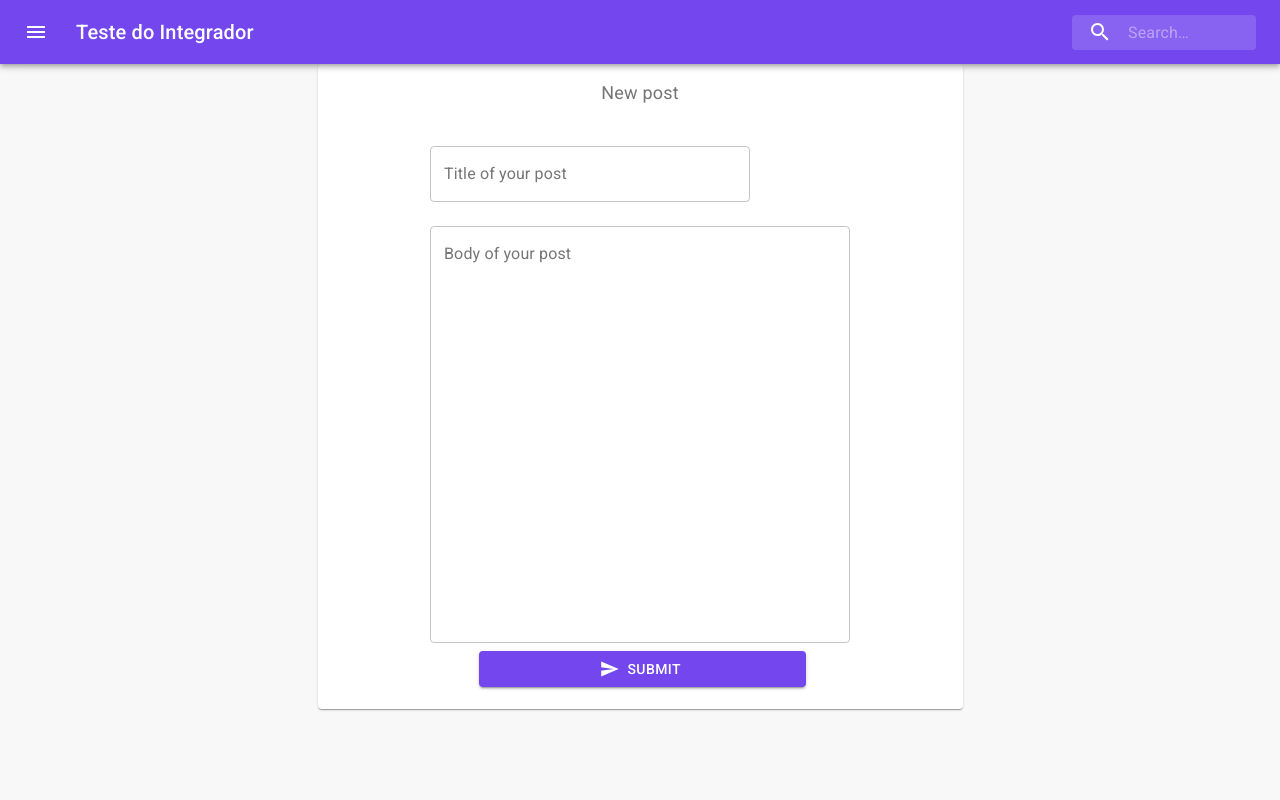
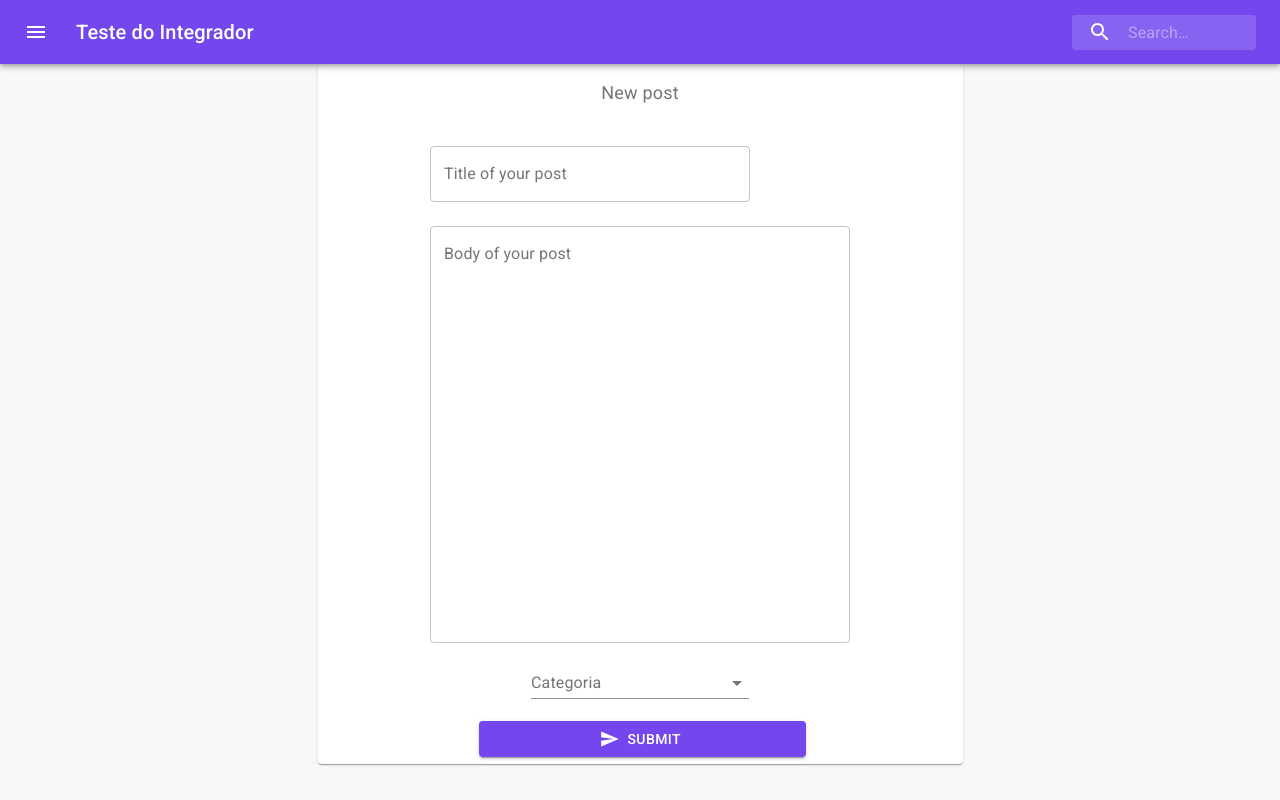
Before and after one commit to Brunodev09/blog-portfolio, a React (Create React App) app: page /new in a window 1280 px wide. Built offline with nearby package versions, Linux system fonts and the light colour scheme.

Commit message:
Categories and search filters.

```diff
--- a/src/App.js
+++ b/src/App.js
@@ -35,7 +35,8 @@ class App extends Component {
   constructor(props) {
     super(props);
     this.state = {
-      user: null
+      user: null,
+      search: ""
     }
 
   }
@@ -43,6 +44,10 @@ class App extends Component {
   onClickNav = (destination) => {
     let { history } = this.props;
     history.push(destination);
+  };
+
+  search = (char) => {
+    this.setState({search: char});
   };
 
   componentWillReceiveProps(next) {
@@ -62,13 +67,13 @@ class App extends Component {
     return (
       <Router history={this.props.history}>
         <div className="customHeader">
-          <Header user={this.state.user} onClickNav={this.onClickNav} />
+          <Header search={this.search} user={this.state.user} onClickNav={this.onClickNav} />
         </div>
         <Loader />
         <ToastContainer pauseOnHover={false} pauseOnFocusLoss={false} />
 
         <Switch>
-          <Route component={Post} exact path="/" />
+          <Route render={() => (<Post search={this.state.search} />)} exact path="/" />
           <Route component={Login} exact path="/login" />
           <Route component={New} exact path="/new" />
           <Route component={Register} exact path="/register" />
--- a/src/components/Post/Post.js
+++ b/src/components/Post/Post.js
@@ -14,24 +14,23 @@ class Post extends Component {
         super(props);
 
         this.state = {
-            posts: props.postState.posts || ["Lorem ipsum dolor sit amet, consectetur adipiscing elit. Suspendisse in maximus nisl, nec laoreet nulla. Sed hendrerit, eros ut ornare rhoncus, mi nibh aliquet est, eget gravida risus metus eget orci. Phasellus pellentesque viverra vehicula. Curabitur malesuada efficitur pharetra. Fusce at augue vitae neque dapibus pellentesque. Morbi eros nunc, facilisis in tellus a, sodales finibus lorem. Praesent turpis eros, eleifend eget venenatis eu, dapibus quis tellus. Nam aliquet, quam ut faucibus placerat, lacus urna varius libero, nec hendrerit nisl tortor a ante. Fusce laoreet hendrerit leo eget auctor. Duis purus leo, faucibus malesuada eleifend ac, rhoncus in ex.",
-            "Lorem ipsum dolor sit amet, consectetur adipiscing elit. Suspendisse in maximus nisl, nec laoreet nulla. Sed hendrerit, eros ut ornare rhoncus, mi nibh aliquet est, eget gravida risus metus eget orci. Phasellus pellentesque viverra vehicula. Curabitur malesuada efficitur pharetra. Fusce at augue vitae neque dapibus pellentesque. Morbi eros nunc, facilisis in tellus a, sodales finibus lorem. Praesent turpis eros, eleifend eget venenatis eu, dapibus quis tellus. Nam aliquet, quam ut faucibus placerat, lacus urna varius libero, nec hendrerit nisl tortor a ante. Fusce laoreet hendrerit leo eget auctor. Duis purus leo, faucibus malesuada eleifend ac, rhoncus in ex.",
-            "Lorem ipsum dolor sit amet, consectetur adipiscing elit. Suspendisse in maximus nisl, nec laoreet nulla. Sed hendrerit, eros ut ornare rhoncus, mi nibh aliquet est, eget gravida risus metus eget orci. Phasellus pellentesque viverra vehicula. Curabitur malesuada efficitur pharetra. Fusce at augue vitae neque dapibus pellentesque. Morbi eros nunc, facilisis in tellus a, sodales finibus lorem. Praesent turpis eros, eleifend eget venenatis eu, dapibus quis tellus. Nam aliquet, quam ut faucibus placerat, lacus urna varius libero, nec hendrerit nisl tortor a ante. Fusce laoreet hendrerit leo eget auctor. Duis purus leo, faucibus malesuada eleifend ac, rhoncus in ex.",
-            "Lorem ipsum dolor sit amet, consectetur adipiscing elit. Suspendisse in maximus nisl, nec laoreet nulla. Sed hendrerit, eros ut ornare rhoncus, mi nibh aliquet est, eget gravida risus metus eget orci. Phasellus pellentesque viverra vehicula. Curabitur malesuada efficitur pharetra. Fusce at augue vitae neque dapibus pellentesque. Morbi eros nunc, facilisis in tellus a, sodales finibus lorem. Praesent turpis eros, eleifend eget venenatis eu, dapibus quis tellus. Nam aliquet, quam ut faucibus placerat, lacus urna varius libero, nec hendrerit nisl tortor a ante. Fusce laoreet hendrerit leo eget auctor. Duis purus leo, faucibus malesuada eleifend ac, rhoncus in ex.",
-            "Lorem ipsum dolor sit amet, consectetur adipiscing elit. Suspendisse in maximus nisl, nec laoreet nulla. Sed hendrerit, eros ut ornare rhoncus, mi nibh aliquet est, eget gravida risus metus eget orci. Phasellus pellentesque viverra vehicula. Curabitur malesuada efficitur pharetra. Fusce at augue vitae neque dapibus pellentesque. Morbi eros nunc, facilisis in tellus a, sodales finibus lorem. Praesent turpis eros, eleifend eget venenatis eu, dapibus quis tellus. Nam aliquet, quam ut faucibus placerat, lacus urna varius libero, nec hendrerit nisl tortor a ante. Fusce laoreet hendrerit leo eget auctor. Duis purus leo, faucibus malesuada eleifend ac, rhoncus in ex.",
-            "Lorem ipsum dolor sit amet, consectetur adipiscing elit. Suspendisse in maximus nisl, nec laoreet nulla. Sed hendrerit, eros ut ornare rhoncus, mi nibh aliquet est, eget gravida risus metus eget orci. Phasellus pellentesque viverra vehicula. Curabitur malesuada efficitur pharetra. Fusce at augue vitae neque dapibus pellentesque. Morbi eros nunc, facilisis in tellus a, sodales finibus lorem. Praesent turpis eros, eleifend eget venenatis eu, dapibus quis tellus. Nam aliquet, quam ut faucibus placerat, lacus urna varius libero, nec hendrerit nisl tortor a ante. Fusce laoreet hendrerit leo eget auctor. Duis purus leo, faucibus malesuada eleifend ac, rhoncus in ex.",
-            "Lorem ipsum dolor sit amet, consectetur adipiscing elit. Suspendisse in maximus nisl, nec laoreet nulla. Sed hendrerit, eros ut ornare rhoncus, mi nibh aliquet est, eget gravida risus metus eget orci. Phasellus pellentesque viverra vehicula. Curabitur malesuada efficitur pharetra. Fusce at augue vitae neque dapibus pellentesque. Morbi eros nunc, facilisis in tellus a, sodales finibus lorem. Praesent turpis eros, eleifend eget venenatis eu, dapibus quis tellus. Nam aliquet, quam ut faucibus placerat, lacus urna varius libero, nec hendrerit nisl tortor a ante. Fusce laoreet hendrerit leo eget auctor. Duis purus leo, faucibus malesuada eleifend ac, rhoncus in ex.",
-            "Lorem ipsum dolor sit amet, consectetur adipiscing elit. Suspendisse in maximus nisl, nec laoreet nulla. Sed hendrerit, eros ut ornare rhoncus, mi nibh aliquet est, eget gravida risus metus eget orci. Phasellus pellentesque viverra vehicula. Curabitur malesuada efficitur pharetra. Fusce at augue vitae neque dapibus pellentesque. Morbi eros nunc, facilisis in tellus a, sodales finibus lorem. Praesent turpis eros, eleifend eget venenatis eu, dapibus quis tellus. Nam aliquet, quam ut faucibus placerat, lacus urna varius libero, nec hendrerit nisl tortor a ante. Fusce laoreet hendrerit leo eget auctor. Duis purus leo, faucibus malesuada eleifend ac, rhoncus in ex.",
-            "Lorem ipsum dolor sit amet, consectetur adipiscing elit. Suspendisse in maximus nisl, nec laoreet nulla. Sed hendrerit, eros ut ornare rhoncus, mi nibh aliquet est, eget gravida risus metus eget orci. Phasellus pellentesque viverra vehicula. Curabitur malesuada efficitur pharetra. Fusce at augue vitae neque dapibus pellentesque. Morbi eros nunc, facilisis in tellus a, sodales finibus lorem. Praesent turpis eros, eleifend eget venenatis eu, dapibus quis tellus. Nam aliquet, quam ut faucibus placerat, lacus urna varius libero, nec hendrerit nisl tortor a ante. Fusce laoreet hendrerit leo eget auctor. Duis purus leo, faucibus malesuada eleifend ac, rhoncus in ex.",
-
-           ]
+            posts: props.postState.posts
         }
+        this.searchState =  ""
     }
 
 
     componentWillReceiveProps(next) {
-        let { postState: {posts} } = next;
+        let { postState: {posts}, search } = next;
         this.setState({ posts });
+
+        if (this.searchState !== search) {
+            let filterCategory = this.state.posts.filter(p => (p.category || "").includes(this.props.search));
+            let filterTitle = this.state.posts.filter(p => (p.title || "").includes(this.props.search));
+            let aux = {...this.state};
+            aux.posts = [...filterTitle, ...filterCategory];
+            this.setState({posts: aux.posts});
+        }
     }
 
     componentDidMount() {
--- a/src/components/common/Header.js
+++ b/src/components/common/Header.js
@@ -79,6 +79,10 @@ function NavbarC(props) {
     const [drawer, setDrawer] = useState(false);
 
     let items = [{ link: '/', label: 'Posts' }];
+
+    const handleSearch = (char) => {
+        props.search(char);
+    };
 
     if (props.user.token) {
         if (props.user.developer) items.push({ link: '/new', label: 'New Post' });
@@ -163,6 +167,7 @@ function NavbarC(props) {
                                 input: materialClasses.inputInput
                             }}
                             inputProps={{ 'aria-label': 'search' }}
+                            onChange={(evt) => handleSearch(evt.target.value)}
                         />
 
                     </div>
--- a/src/components/common/PostCard.js
+++ b/src/components/common/PostCard.js
@@ -8,13 +8,13 @@ import Button from '@material-ui/core/Button';
 import Typography from '@material-ui/core/Typography';
 import TextField from '@material-ui/core/TextField';
 import Icon from '@material-ui/core/Icon';
-
+import Selector from "../common/Selector";
 
 
 const useStyles = makeStyles(theme => ({
     card: {
         maxWidth: 645,
-        maxHeight: 645,
+        maxHeight: 700,
         width: "100%",
         height: "100%"
     },
@@ -51,6 +51,7 @@ const useStyles = makeStyles(theme => ({
 export default function InputCardPost(props) {
     const classes = useStyles();
     //   let { post } = props;
+    const opts = ["GENERAL", "PROGRAMMING", "PHILOSOPHY", "DREAMS", "LISTS"];
 
     return (
         <Card className={classes.card}>
@@ -81,7 +82,7 @@ export default function InputCardPost(props) {
                         multiline
                         rows="20"
                     />
-
+                    <div style={{marginBottom: "5%"}}><Selector label={"Categoria"} opts={opts} /></div>
                     <Button
                         variant="contained"
                         color="#7347ed"
--- a/src/components/common/RegisterCard.js
+++ b/src/components/common/RegisterCard.js
@@ -109,7 +109,6 @@ export default function RegisterCard(props) {
                         onChange={(evt) => setPassword2(evt.target.value)}
 
                     />
-
                     <Button
                         variant='contained'
                         color='#7347ed'
--- /dev/null
+++ b/src/components/common/Selector.js
@@ -0,0 +1,48 @@
+import React, { Component } from 'react';
+import { connect } from 'react-redux';
+
+import MenuItem from '@material-ui/core/MenuItem';
+import Select from '@material-ui/core/Select';
+import InputLabel from '@material-ui/core/InputLabel';
+import FormControl from '@material-ui/core/FormControl';
+
+class Selector extends Component {
+	constructor(props) {
+		super(props);
+		this.state = {
+			category: ''
+		};
+	}
+
+	handleChange = event => {
+		this.setState({ category: event.target.value });
+	};
+
+	render() {
+		return (
+			<div style={{ display: 'flex', justifyContent: 'center' }}>
+				<FormControl style={{width: "50%"}}>
+					<InputLabel id='demo-simple-select-label'>
+						{this.props.label}
+					</InputLabel>
+					<Select
+						labelId='demo-simple-select-label'
+						id='demo-simple-select'
+						value={this.state.category}
+						onChange={this.handleChange}>
+						{this.props.opts.map(item => (
+							<MenuItem value={item}>{item}</MenuItem>
+						))}
+					</Select>
+				</FormControl>
+			</div>
+		);
+	}
+}
+
+const mapStateToProps = state => ({
+	userState: state.user,
+	loadingState: state.loading
+});
+
+export default connect(mapStateToProps, {})(Selector);
```
